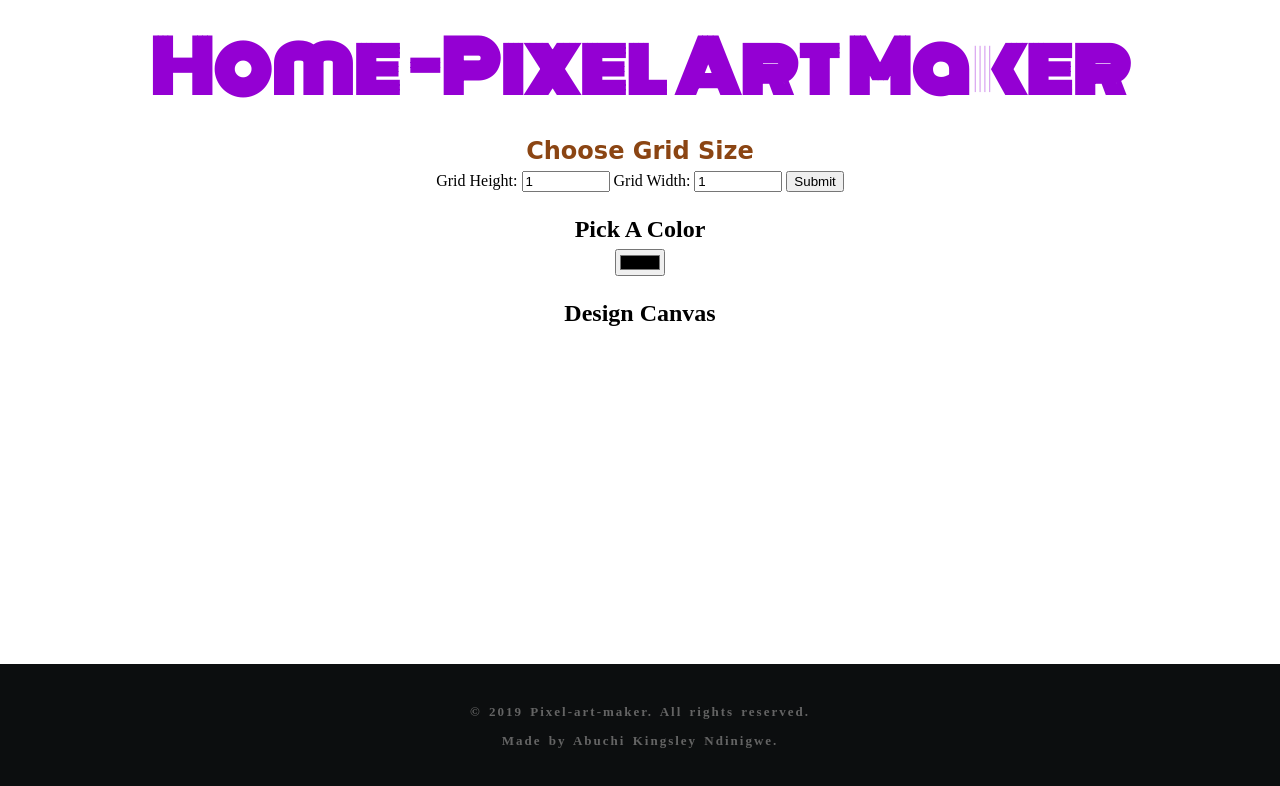
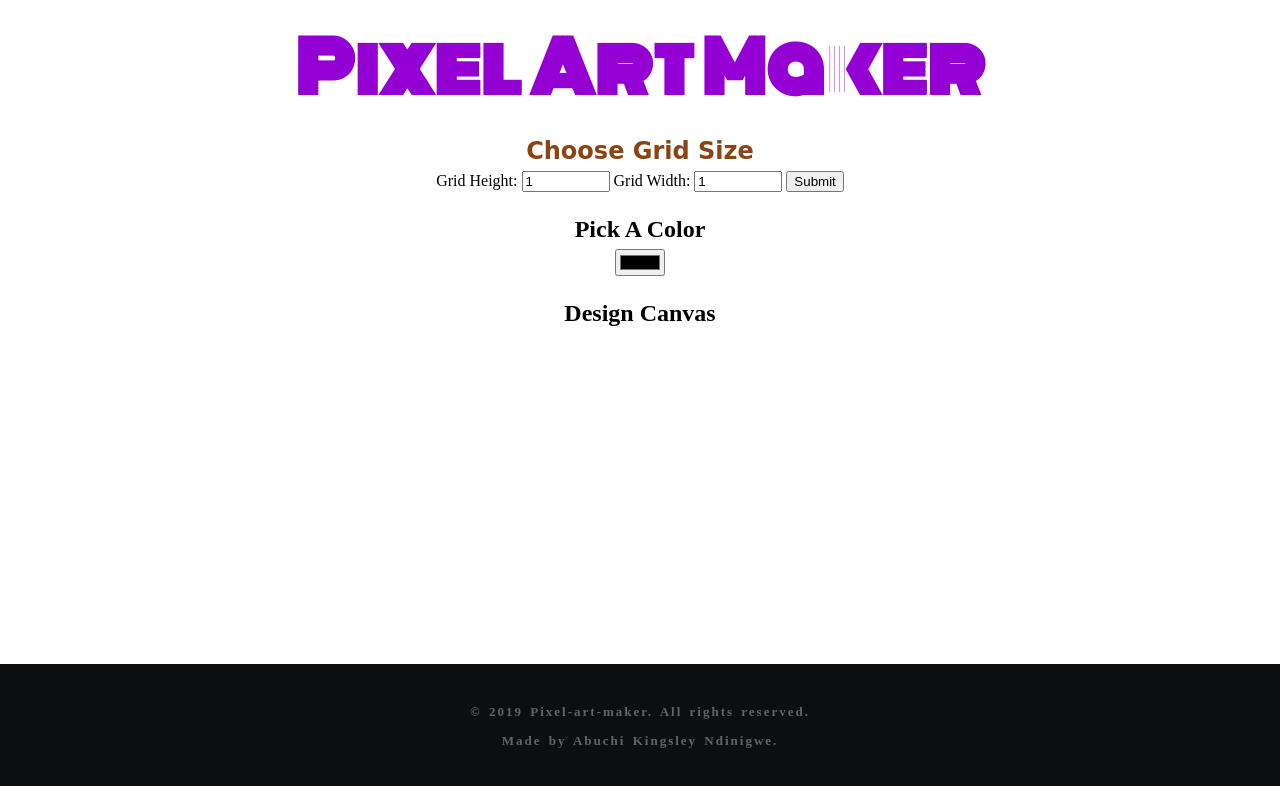
Before and after one commit to AbuchiKings/Pixel-art-maker, a website built with webpack: page src/index.html in a window 1280 px wide. Built offline with nearby package versions, Linux system fonts and the light colour scheme.

Commit message:
Changed html title

```diff
--- a/src/index.html
+++ b/src/index.html
@@ -8,7 +8,7 @@
 
 <body>
     <main>
-        <h1>Home -Pixel Art Maker</h1>
+        <h1>Pixel Art Maker</h1>
 
         <h2>Choose Grid Size</h2>
         <form id="sizePicker">
```
